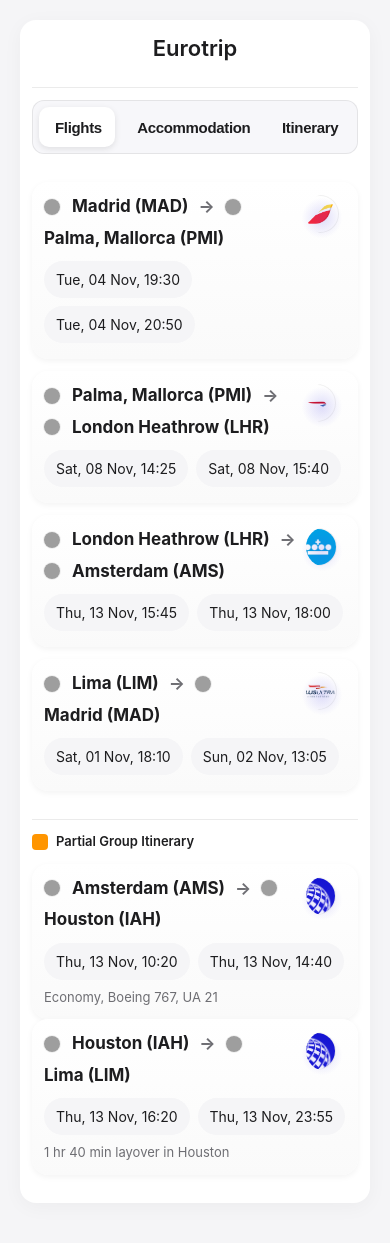
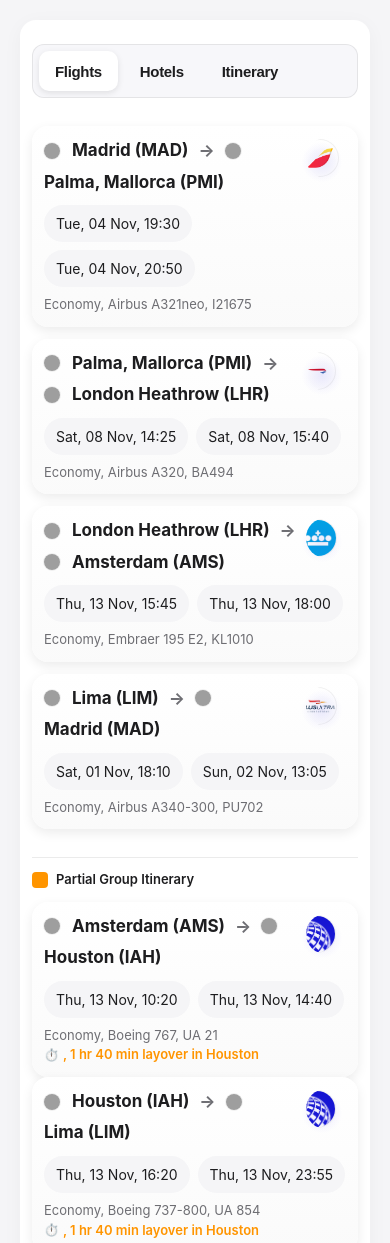
Before and after one commit to Gsousav/Trip-planner, a plain HTML site: page index.html in a window 390 px wide. Drawn offline with Linux system fonts and the light colour scheme; grey boxes are pictures that could not be loaded.

```diff
--- a/app.js
+++ b/app.js
@@ -7,6 +7,7 @@
             to: 'Palma, Mallorca (PMI)',
             departure: '2025-11-04T19:30:00',
             arrival: '2025-11-04T20:50:00',
+            details: 'Economy, Airbus A321neo, I21675',
             group: 'main'
         },
         {
@@ -16,6 +17,7 @@
             to: 'London Heathrow (LHR)',
             departure: '2025-11-08T14:25:00',
             arrival: '2025-11-08T15:40:00',
+            details: 'Economy, Airbus A320, BA494',
             group: 'main'
         },
         {
@@ -25,6 +27,7 @@
             to: 'Amsterdam (AMS)',
             departure: '2025-11-13T15:45:00',
             arrival: '2025-11-13T18:00:00',
+            details: 'Economy, Embraer 195 E2, KL1010',
             group: 'main'
         },
         {
@@ -34,6 +37,7 @@
             to: 'Madrid (MAD)',
             departure: '2025-11-01T18:10:00',
             arrival: '2025-11-02T13:05:00',
+            details: 'Economy, Airbus A340-300, PU702',
             group: 'main'
         },
         {
@@ -43,7 +47,7 @@
             to: 'Houston (IAH)',
             departure: '2025-11-13T10:20:00',
             arrival: '2025-11-13T14:40:00',
-            details: 'Economy, Boeing 767, UA 21',
+            details: 'Economy, Boeing 767, UA 21, 1 hr 40 min layover in Houston',
             group: 'partial'
         },
         {
@@ -53,7 +57,7 @@
             to: 'Lima (LIM)',
             departure: '2025-11-13T16:20:00',
             arrival: '2025-11-13T23:55:00',
-            details: '1 hr 40 min layover in Houston',
+            details: 'Economy, Boeing 737-800, UA 854, 1 hr 40 min layover in Houston',
             group: 'partial'
         }
     ],
@@ -310,6 +314,10 @@
         const toCc = getCountryCodeFromLocation(flight.to);
         const fromFlag = getFlagUrl(fromCc);
         const toFlag = getFlagUrl(toCc);
+        // Highlight layover in details
+        const detailsHtml = flight.details
+            ? flight.details.replace(/(,\s*[^,]+layover[^,]+)/, '<span class="layover-highlight">$1</span>')
+            : '';
         flightDiv.innerHTML = `
             <div class="pass-header">
                 <div class="pass-title">
@@ -321,7 +329,7 @@
                 </div>
                 <div class="pass-subtitle">
                     <span class="airline-chip" role="img" aria-label="${flight.airline}">
-                        ${airlineLogo ? `<img class=\"tiny-logo\" src=\"${airlineLogo}\" alt=\"\" referrerpolicy=\"no-referrer\" crossorigin=\"anonymous\" onerror=\"this.onerror=null; this.style.display='none'; this.nextElementSibling && this.nextElementSibling.classList.add('show');\" />` : ''}
+                        ${airlineLogo ? `<img class="tiny-logo" src="${airlineLogo}" alt="" referrerpolicy="no-referrer" crossorigin="anonymous" onerror="this.onerror=null; this.style.display='none'; this.nextElementSibling && this.nextElementSibling.classList.add('show');" />` : ''}
                         <span class="tiny-badge${airlineLogo ? '' : ' show'}" aria-hidden="true">${getAirlineInitials(flight.airline)}</span>
                     </span>
                 </div>
@@ -330,7 +338,7 @@
                 <div class="chip">${formatDateTimeShort(flight.departure)}</div>
                 <div class="chip">${formatDateTimeShort(flight.arrival)}</div>
             </div>
-            ${flight.details ? `<div class="pass-footer">${flight.details}</div>` : ''}
+            ${detailsHtml ? `<div class="pass-footer">${detailsHtml}</div>` : ''}
         `;
         flightDiv.addEventListener('click', () => {
             const city = getCityFromFlight(flight);
@@ -354,6 +362,10 @@
             const toCc = getCountryCodeFromLocation(flight.to);
             const fromFlag = getFlagUrl(fromCc);
             const toFlag = getFlagUrl(toCc);
+            // Highlight layover in details
+            const detailsHtml = flight.details
+                ? flight.details.replace(/(,\s*[^,]+layover[^,]+)/, '<span class="layover-highlight">$1</span>')
+                : '';
             flightDiv.innerHTML = `
             <div class="pass-header">
                     <div class="pass-title">
@@ -365,7 +377,7 @@
                     </div>
                 <div class="pass-subtitle">
                     <span class="airline-chip" role="img" aria-label="${flight.airline}">
-                        ${airlineLogo ? `<img class=\"tiny-logo\" src=\"${airlineLogo}\" alt=\"\" referrerpolicy=\"no-referrer\" crossorigin=\"anonymous\" onerror=\"this.onerror=null; this.style.display='none'; this.nextElementSibling && this.nextElementSibling.classList.add('show');\" />` : ''}
+                        ${airlineLogo ? `<img class="tiny-logo" src="${airlineLogo}" alt="" referrerpolicy="no-referrer" crossorigin="anonymous" onerror="this.onerror=null; this.style.display='none'; this.nextElementSibling && this.nextElementSibling.classList.add('show');" />` : ''}
                         <span class="tiny-badge${airlineLogo ? '' : ' show'}" aria-hidden="true">${getAirlineInitials(flight.airline)}</span>
                     </span>
                 </div>
@@ -374,7 +386,7 @@
                     <div class="chip">${formatDateTimeShort(flight.departure)}</div>
                     <div class="chip">${formatDateTimeShort(flight.arrival)}</div>
                 </div>
-                ${flight.details ? `<div class="pass-footer">${flight.details}</div>` : ''}
+                ${detailsHtml ? `<div class="pass-footer">${detailsHtml}</div>` : ''}
             `;
             flightDiv.addEventListener('click', () => {
                 const city = getCityFromFlight(flight);
@@ -412,8 +424,8 @@
             </div>
             <div class="pass-footer address">${hotel.address}</div>
             <div class="pass-actions">
-                ${mapsLink ? `<a class=\"icon-btn\" href=\"${mapsLink}\" target=\"_blank\" rel=\"noopener\" aria-label=\"Open in Apple Maps\"><img src=\"appleMaps.png\" alt=\"\" class=\"icon-img\"></a>` : ''}
-                ${gmapsLink ? `<a class=\"icon-btn\" href=\"${gmapsLink}\" target=\"_blank\" rel=\"noopener\" aria-label=\"Open in Google Maps\"><img src=\"googleMaps.png\" alt=\"\" class=\"icon-img\"></a>` : ''}
+                ${mapsLink ? `<a class="icon-btn" href="${mapsLink}" target="_blank" rel="noopener" aria-label="Open in Apple Maps"><img src="appleMaps.png" alt="" class="icon-img"></a>` : ''}
+                ${gmapsLink ? `<a class="icon-btn" href="${gmapsLink}" target="_blank" rel="noopener" aria-label="Open in Google Maps"><img src="googleMaps.png" alt="" class="icon-img"></a>` : ''}
             </div>
         `;
         hotelDiv.addEventListener('click', () => {
@@ -446,7 +458,6 @@
         const guessName = hashCity.replace(/-/g, ' ');
         focusItineraryCity(guessName);
     }
-
 });
 
 function renderItinerary() {
--- a/index.html
+++ b/index.html
@@ -3,36 +3,26 @@
 <head>
     <meta charset="UTF-8">
     <meta name="viewport" content="width=device-width, initial-scale=1.0">
-    <title>Travel Organizer</title>
+    <title>Trip Itinerary</title>
     <link rel="stylesheet" href="styles.css">
 </head>
 <body>
     <div class="container">
-        <header class="header">
-            <h1>Eurotrip</h1>
-        </header>
-
-        <nav class="tabs">
+        <div class="tabs">
             <button class="tab active" data-tab="flights">Flights</button>
-            <button class="tab" data-tab="accommodation">Accommodation</button>
+            <button class="tab" data-tab="hotels">Hotels</button>
             <button class="tab" data-tab="itinerary">Itinerary</button>
-        </nav>
-
-        <main>
-            <section id="flights" class="tab-content active">
-                <div id="flightsList" class="card-list"></div>
-            </section>
-
-            <section id="accommodation" class="tab-content">
-                <div id="hotelsList" class="card-list"></div>
-            </section>
-
-            <section id="itinerary" class="tab-content">
-                <div id="itineraryList" class="card-list"></div>
-            </section>
-        </main>
+        </div>
+        <div id="flights" class="tab-content active">
+            <div id="flightsList" class="card-list"></div>
+        </div>
+        <div id="hotels" class="tab-content">
+            <div id="hotelsList" class="card-list"></div>
+        </div>
+        <div id="itinerary" class="tab-content">
+            <div id="itineraryList" class="card-list"></div>
+        </div>
     </div>
-
     <script src="app.js"></script>
 </body>
 </html>
--- a/styles.css
+++ b/styles.css
@@ -50,22 +50,22 @@
     gap: 8px;
     justify-content: center;
     padding: 8px;
-    background: rgba(242, 242, 247, 0.6); /* Translucent background */
-    backdrop-filter: blur(20px); /* iOS-style blur */
+    background: rgba(242, 242, 247, 0.6);
+    backdrop-filter: blur(20px);
     border-radius: 12px;
     margin: 12px 0;
     overflow-x: auto;
     -webkit-overflow-scrolling: touch;
     scroll-snap-type: x mandatory;
-    border: 1px solid rgba(0, 0, 0, 0.08); /* Subtle border for depth */
+    border: 1px solid rgba(0, 0, 0, 0.08);
 }
 
 .tab {
     -webkit-appearance: none;
     appearance: none;
     padding: 10px 20px;
-    min-height: 44px; /* iOS minimum tap target */
-    min-width: 80px; /* Ensure enough width for text */
+    min-height: 44px;
+    min-width: 80px;
     background: transparent;
     border-radius: 10px;
     border: none;
@@ -73,7 +73,7 @@
     font-size: 16px;
     font-weight: 600;
     color: #1d1d1f;
-    letter-spacing: -0.022em; /* Matches Apple's SF font kerning */
+    letter-spacing: -0.022em;
     -webkit-font-smoothing: antialiased;
     text-rendering: optimizeLegibility;
     transition: background-color 0.2s ease, color 0.2s ease, transform 0.1s ease;
@@ -83,23 +83,23 @@
 }
 
 .tab:hover {
-    background: rgba(0, 0, 0, 0.04); /* Subtle hover effect */
+    background: rgba(0, 0, 0, 0.04);
 }
 
 .tab:active {
-    transform: scale(0.98); /* Slight press effect */
+    transform: scale(0.95);
 }
 
 .tab:focus-visible {
-    outline: 2px solid #007aff; /* iOS blue for accessibility */
+    outline: 2px solid #007aff;
     outline-offset: 2px;
 }
 
 .tab.active {
-    background: #ffffff; /* White fill for active tab */
+    background: #ffffff;
     color: #1d1d1f;
-    box-shadow: 0 2px 6px rgba(0, 0, 0, 0.1); /* Subtle shadow for depth */
-    font-weight: 700; /* Bolder for active state */
+    box-shadow: 0 2px 6px rgba(0, 0, 0, 0.1);
+    font-weight: 700;
 }
 
 /* Tab Content */
@@ -133,16 +133,17 @@
 
 /* Cards */
 .card {
-    background: #ffffff;
-    border-radius: 12px;
-    padding: 14px 16px;
-    box-shadow: 0 2px 6px rgba(0, 0, 0, 0.05);
-    transition: all 0.2s ease;
+    background: rgba(255, 255, 255, 0.9); /* Translucent background */
+    backdrop-filter: blur(10px); /* iOS-style blur */
+    border-radius: 16px;
+    padding: 16px;
+    box-shadow: 0 4px 12px rgba(0, 0, 0, 0.08); /* Refined shadow */
+    transition: transform 0.2s ease, box-shadow 0.2s ease;
 }
 
 .card:hover {
-    transform: translateY(-2px);
-    box-shadow: 0 4px 10px rgba(0, 0, 0, 0.08);
+    transform: translateY(-4px);
+    box-shadow: 0 6px 16px rgba(0, 0, 0, 0.12);
 }
 
 .card h3 {
@@ -184,9 +185,11 @@
 
 /* Boarding Pass Layout */
 .boarding {
+    background: linear-gradient(180deg, rgba(255, 255, 255, 0.95) 0%, rgba(250, 250, 250, 0.95) 100%); /* Translucent gradient */
+    backdrop-filter: blur(10px); /* iOS-style blur */
     border-radius: 16px;
-    padding: 14px 16px;
-    background: linear-gradient(180deg, #ffffff 0%, #fafafa 100%);
+    padding: 16px;
+    box-shadow: 0 4px 12px rgba(0, 0, 0, 0.08);
     position: relative;
     overflow: hidden;
 }
@@ -198,7 +201,7 @@
     top: 12px;
     width: 48px;
     height: 48px;
-    background: radial-gradient(circle at center, rgba(79,70,229,0.18), transparent 60%);
+    background: radial-gradient(circle at center, rgba(79, 70, 229, 0.12), transparent 60%); /* Subtler gradient */
     border-radius: 50%;
 }
 
@@ -250,6 +253,19 @@
     color: #6e6e73;
 }
 
+.layover-highlight {
+    color: #ff9500;
+    font-weight: 600;
+    display: inline-flex;
+    align-items: center;
+    gap: 4px;
+}
+
+.layover-highlight::before {
+    content: '⏱️';
+    font-size: 12px;
+}
+
 .pass-actions {
     display: flex;
     gap: 10px;
@@ -267,7 +283,7 @@
 }
 
 .link-btn:hover {
-    background: #4338ca; /* indigo-700 */
+    background: #4338ca;
 }
 
 /* Small circular icon buttons (maps) */
@@ -343,10 +359,12 @@
 
 /* Playing card style */
 .itinerary-card.playing {
+    background: rgba(255, 255, 255, 0.9); /* Translucent background */
+    backdrop-filter: blur(10px); /* iOS-style blur */
     border-radius: 18px;
-    background: #ffffff;
-    box-shadow: 0 10px 24px rgba(0,0,0,0.08), 0 3px 8px rgba(0,0,0,0.06);
-    border: 1px solid rgba(0,0,0,0.06);
+    padding: 16px;
+    box-shadow: 0 4px 12px rgba(0, 0, 0, 0.08);
+    border: 1px solid rgba(0, 0, 0, 0.06);
 }
 
 .date-header {
@@ -480,8 +498,8 @@
     width: 18px;
     height: 18px;
     border-radius: 50%;
-    background: #eef2ff; /* indigo-100 */
-    color: #3730a3; /* indigo-800 */
+    background: #eef2ff;
+    color: #3730a3;
     font-size: 10px;
     font-weight: 700;
     letter-spacing: .02em;
@@ -613,32 +631,32 @@
     width: 40px;
     height: 40px;
     border-radius: 50%;
-    background: transparent; /* No background to show PNG transparency */
-    overflow: hidden; /* Clip to circular shape */
+    background: transparent;
+    overflow: hidden;
 }
 
 .airline-chip .tiny-logo {
-    width: 36px; /* Slightly smaller to avoid edge clipping */
-    height: 36px; /* Slightly smaller to avoid edge clipping */
-    border-radius: 50%; /* Keep circular */
-    object-fit: contain; /* Show entire logo without cropping */
-    margin: 0; /* No margin */
-    background: transparent; /* No background */
+    width: 36px;
+    height: 36px;
+    border-radius: 50%;
+    object-fit: contain;
+    margin: 0;
+    background: transparent;
 }
 
 .airline-chip .tiny-badge {
     display: inline-flex;
     align-items: center;
     justify-content: center;
-    width: 40px; /* Match chip size */
-    height: 40px; /* Match chip size */
+    width: 40px;
+    height: 40px;
     border-radius: 50%;
-    background: transparent; /* No background */
-    color: #3730a3; /* indigo-800 */
+    background: transparent;
+    color: #3730a3;
     font-size: 12px;
     font-weight: 700;
     letter-spacing: 0.02em;
-    line-height: 40px; /* Center text vertically */
+    line-height: 40px;
     margin: 0;
     opacity: 0;
     transform: scale(0.9);
```
